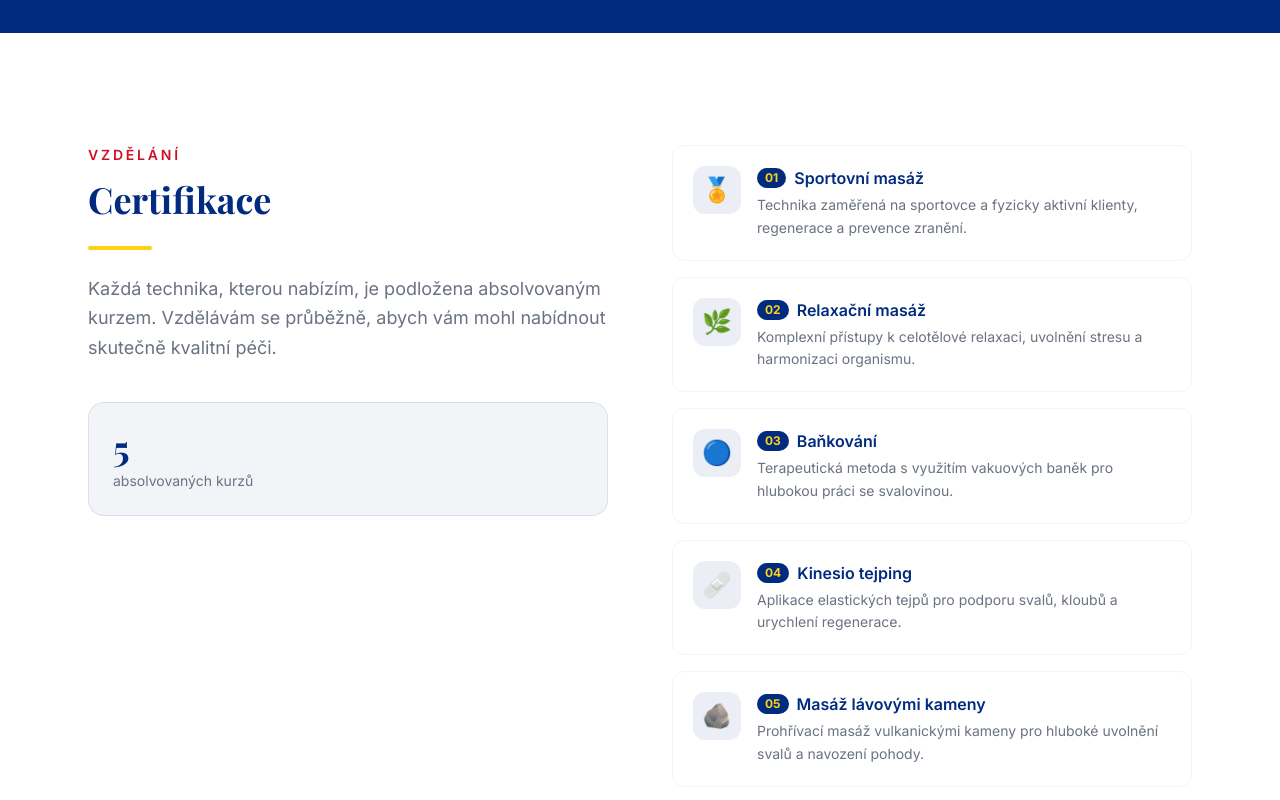
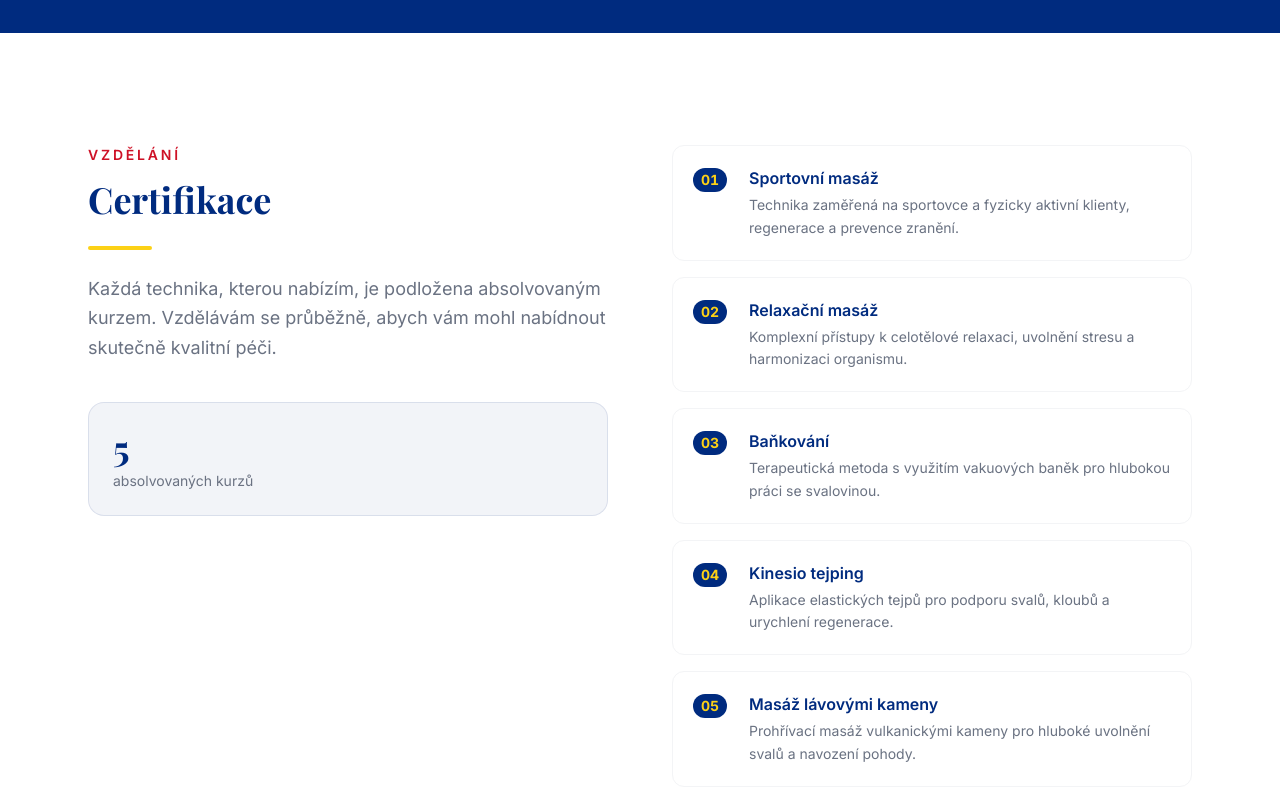
Before and after one commit to vitacharvat-code/masaze-krumvir, a Next.js app: page / in a window 1280 px wide. Shown: the part 2658-3458 px from the top of the page. Built offline with nearby package versions, Linux system fonts and the light colour scheme; a web font is replaced by a local one.

Commit message:
style: remove emoji icons from certifications, keep numbered badges
Co-Authored-By: Claude Sonnet 4.6 <noreply@anthropic.com>

```diff
--- a/components/Certifications.tsx
+++ b/components/Certifications.tsx
@@ -2,27 +2,22 @@ const certifications = [
   {
     title: "Sportovní masáž",
     description: "Technika zaměřená na sportovce a fyzicky aktivní klienty, regenerace a prevence zranění.",
-    icon: "🏅",
   },
   {
     title: "Relaxační masáž",
     description: "Komplexní přístupy k celotělové relaxaci, uvolnění stresu a harmonizaci organismu.",
-    icon: "🌿",
   },
   {
     title: "Baňkování",
     description: "Terapeutická metoda s využitím vakuových baněk pro hlubokou práci se svalovinou.",
-    icon: "🔵",
   },
   {
     title: "Kinesio tejping",
     description: "Aplikace elastických tejpů pro podporu svalů, kloubů a urychlení regenerace.",
-    icon: "🩹",
   },
   {
     title: "Masáž lávovými kameny",
     description: "Prohřívací masáž vulkanickými kameny pro hluboké uvolnění svalů a navození pohody.",
-    icon: "🪨",
   },
 ];
 
@@ -58,18 +53,15 @@ export default function Certifications() {
                 key={cert.title}
                 className="flex gap-4 p-5 rounded-xl border border-gray-100 hover:border-[#FCD116]/60 hover:shadow-md transition-all duration-200 bg-white group"
               >
-                <div className="flex-shrink-0 w-12 h-12 bg-[#002B7F]/8 rounded-xl flex items-center justify-center text-2xl group-hover:bg-[#FCD116]/20 transition-colors">
-                  {cert.icon}
+                <div className="flex-shrink-0 w-10 flex items-start pt-0.5">
+                  <span className="text-sm font-bold text-[#FCD116] bg-[#002B7F] px-2 py-0.5 rounded-full tabular-nums">
+                    {String(i + 1).padStart(2, "0")}
+                  </span>
                 </div>
                 <div>
-                  <div className="flex items-center gap-2 mb-1">
-                    <span className="text-xs font-bold text-[#FCD116] bg-[#002B7F] px-2 py-0.5 rounded-full">
-                      {String(i + 1).padStart(2, "0")}
-                    </span>
-                    <h3 className="font-semibold text-[#002B7F] text-base">
-                      {cert.title}
-                    </h3>
-                  </div>
+                  <h3 className="font-semibold text-[#002B7F] text-base mb-1">
+                    {cert.title}
+                  </h3>
                   <p className="text-gray-500 text-sm leading-relaxed">
                     {cert.description}
                   </p>
```
